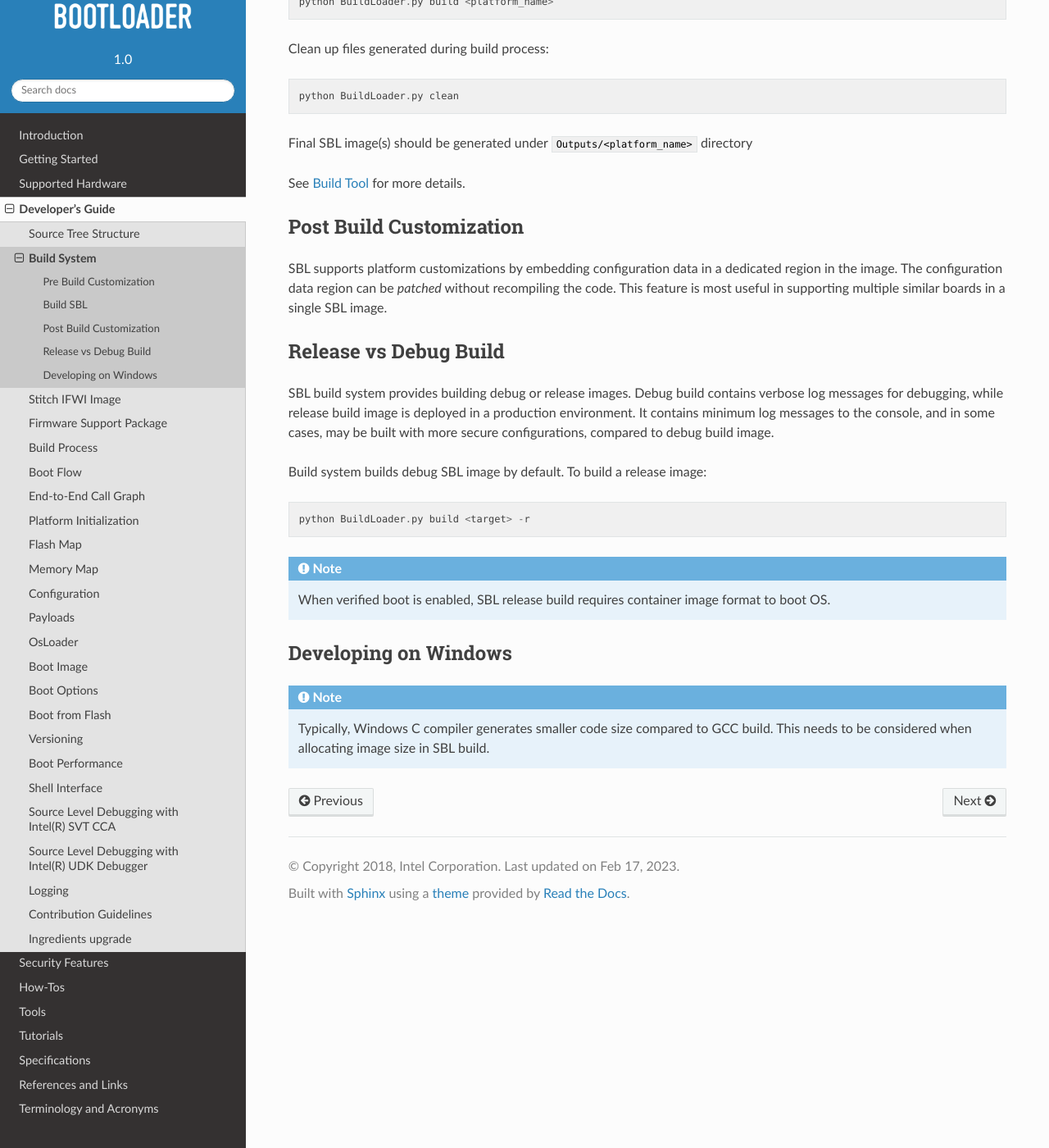
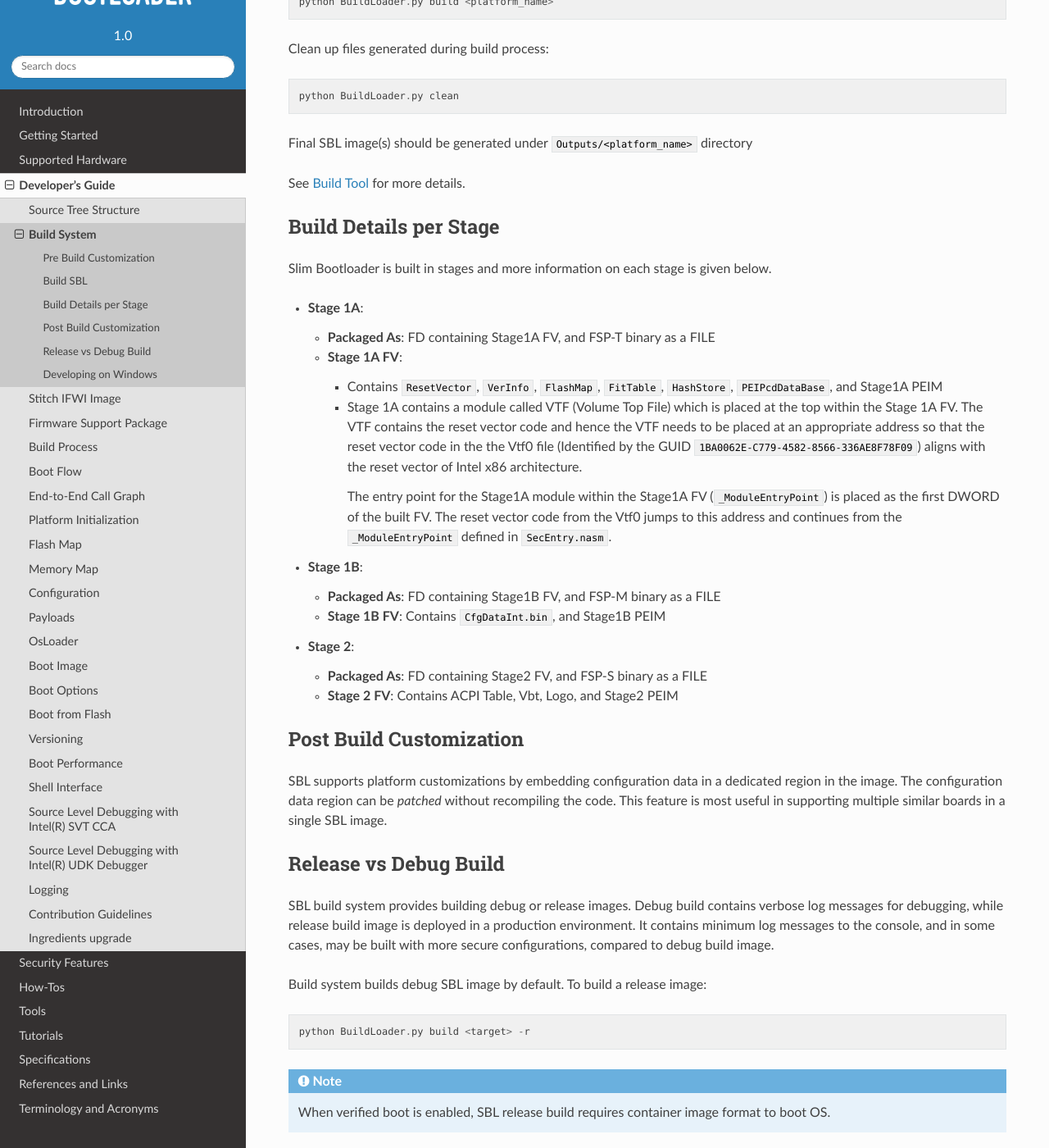
Before and after one commit to slimbootloader/documentation, a Sphinx documentation site: the page built from source/developer-guides/build-system.rst, in a window 1280 px wide and 1400 px high, scrolled down 1137 px. Shown: the whole window at 82% size. Built offline with Sphinx 7.4.7 and the Read the Docs theme 2.0.0, drawn with Linux system fonts in a browser that asks for light colours.

Commit message:
Add build details for each stage
Add details about how each stage is packaged and what each stage
contains to the build system documentation.

Signed-off-by: Atharva Lele <atharva.lele@intel.com>

```diff
--- a/source/developer-guides/build-system.rst
+++ b/source/developer-guides/build-system.rst
@@ -59,6 +59,36 @@ Final |SPN| image(s) should be generated under ``Outputs/<platform_name>`` direc
 
 See :ref:`build-tool` for more details.
 
+Build Details per Stage
+^^^^^^^^^^^^^^^^^^^^^^^
+
+Slim Bootloader is built in stages and more information on each stage is given below.
+
+* **Stage 1A**:
+
+  * **Packaged As**: FD containing Stage1A FV, and FSP-T binary as a FILE
+  * **Stage 1A FV**:
+
+    * Contains ``ResetVector``, ``VerInfo``, ``FlashMap``, ``FitTable``, ``HashStore``, ``PEIPcdDataBase``, and Stage1A PEIM
+    * Stage 1A contains a module called VTF (Volume Top File) which is placed at the top within the Stage 1A FV.
+      The VTF contains the reset vector code and hence the VTF needs to be placed at an appropriate
+      address so that the reset vector code in the the Vtf0 file (Identified by the GUID ``1BA0062E-C779-4582-8566-336AE8F78F09``)
+      aligns with the reset vector of Intel x86 architecture.
+
+      The entry point for the Stage1A module within the Stage1A FV (``_ModuleEntryPoint``) is placed as
+      the first DWORD of the built FV. The reset vector code from the Vtf0 jumps to this address and continues
+      from the ``_ModuleEntryPoint`` defined in ``SecEntry.nasm``.
+
+
+* **Stage 1B**:
+
+  * **Packaged As**: FD containing Stage1B FV, and FSP-M binary as a FILE
+  * **Stage 1B FV**: Contains ``CfgDataInt.bin``, and Stage1B PEIM
+
+* **Stage 2**:
+
+  * **Packaged As**: FD containing Stage2 FV, and FSP-S binary as a FILE
+  * **Stage 2 FV**: Contains ACPI Table, Vbt, Logo, and Stage2 PEIM
 
 
 .. _post-build:
```
